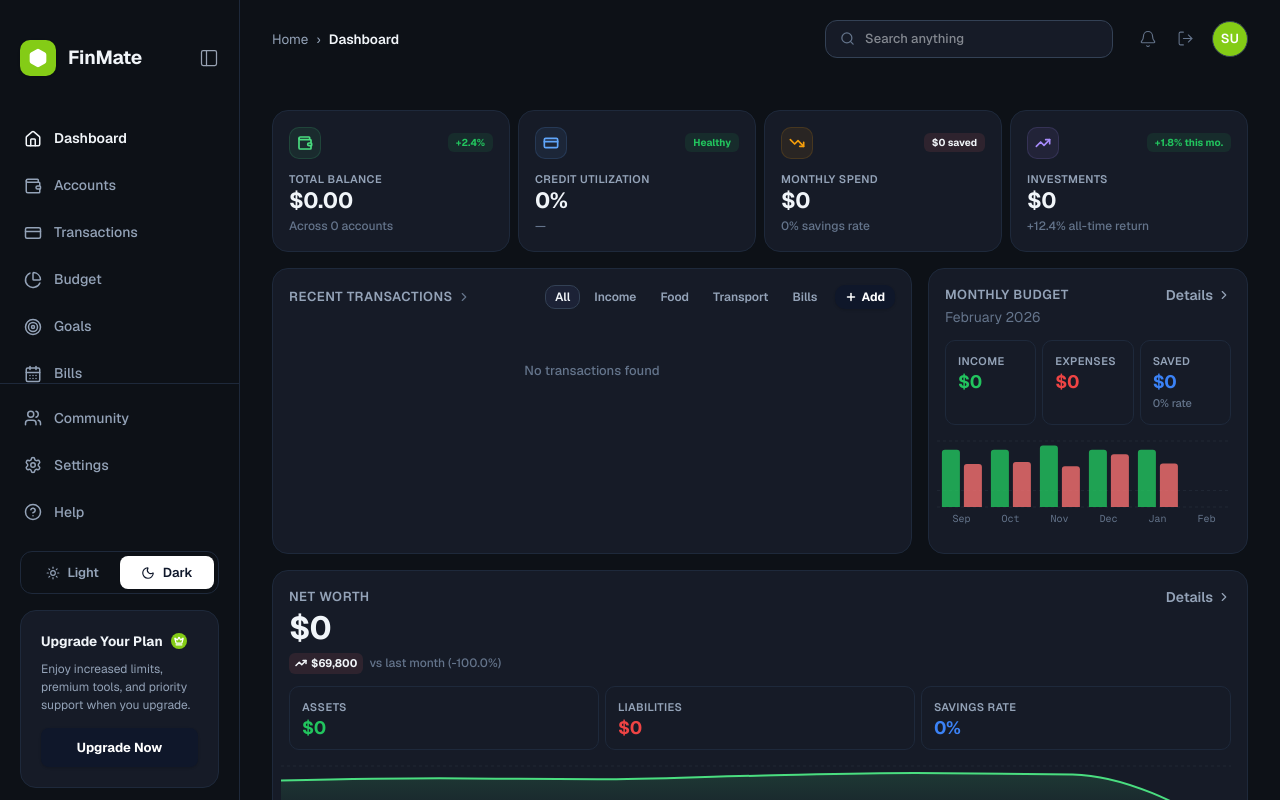
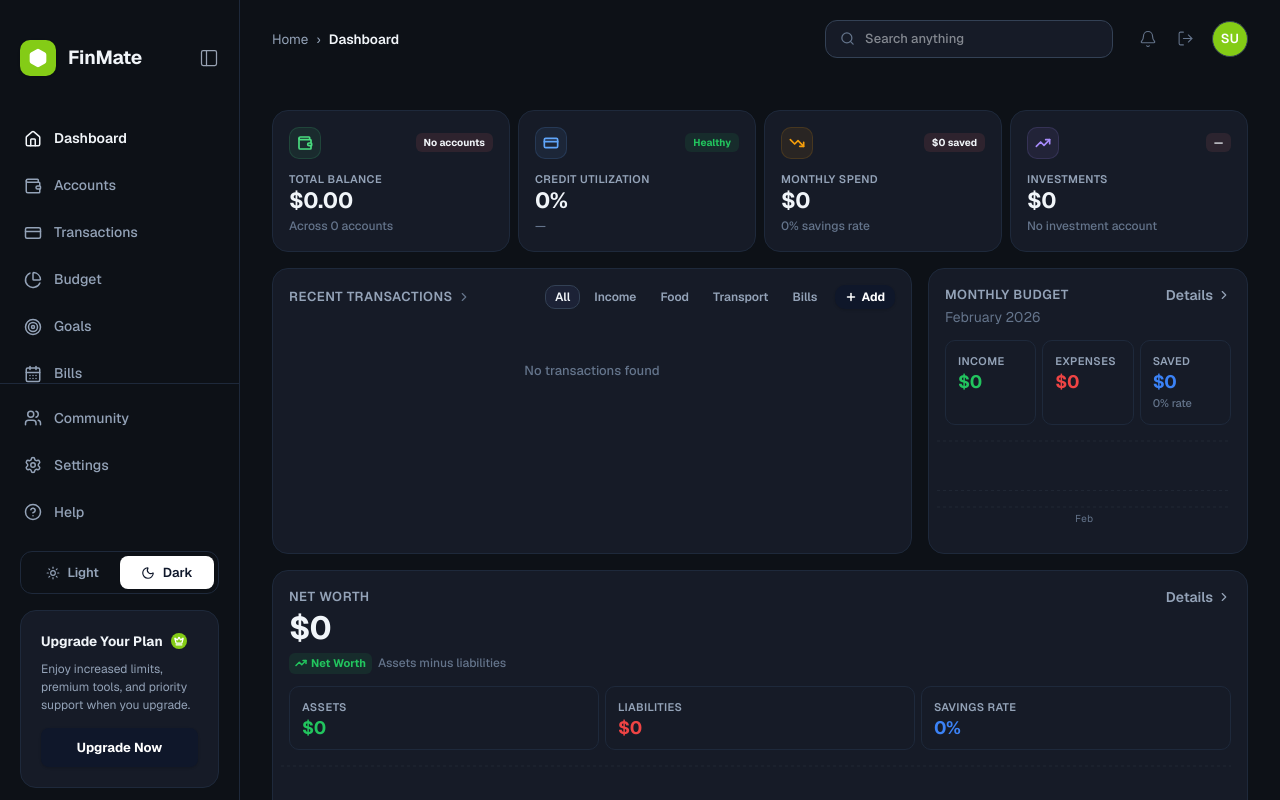
Before and after one commit to INTEL-ONBOARD/Finance-manager, a React (Vite) app: page /#/ in a window 1280 px wide. Built offline with nearby package versions, Linux system fonts and the light colour scheme; sample sign-in values are in the browser's storage.

Commit message:
feat: implement user data clearing functionality and update related components

```diff
--- a/src/preload/index.ts
+++ b/src/preload/index.ts
@@ -47,6 +47,7 @@ contextBridge.exposeInMainWorld('electron', {
       markRead: (userId: string, id: string): Promise<void> => ipcRenderer.invoke('db:notifications:markRead', userId, id),
       markAllRead: (userId: string): Promise<void> => ipcRenderer.invoke('db:notifications:markAllRead', userId),
     },
+    clearUserData: (userId: string): Promise<void> => ipcRenderer.invoke('db:user:clearData', userId),
   },
 
   // Chat
--- a/src/renderer/src/components/BudgetCard.tsx
+++ b/src/renderer/src/components/BudgetCard.tsx
@@ -4,13 +4,6 @@ import { Link } from 'react-router-dom';
 import { BarChart, Bar, XAxis, YAxis, Tooltip, ResponsiveContainer, CartesianGrid } from 'recharts';
 import { useFinance } from '@/context/FinanceContext';
 
-const historicalMonths = [
-  { month: 'Sep', income: 5200, expenses: 3900 },
-  { month: 'Oct', income: 5200, expenses: 4100 },
-  { month: 'Nov', income: 5600, expenses: 3700 },
-  { month: 'Dec', income: 5200, expenses: 4800 },
-  { month: 'Jan', income: 5200, expenses: 3950 },
-];
 
 const CustomTooltip = ({ active, payload, label }: any) => {
   if (!active || !payload?.length) return null;
@@ -33,9 +26,9 @@ const CustomTooltip = ({ active, payload, label }: any) => {
 
 export default function BudgetCard() {
   const { monthlyIncome, monthlyExpenses, monthlySaved, savingsRate } = useFinance();
+  const currentMonth = new Date().toLocaleDateString('en-US', { month: 'short' });
   const chartData = [
-    ...historicalMonths,
-    { month: 'Feb', income: Math.round(monthlyIncome), expenses: Math.round(monthlyExpenses) },
+    { month: currentMonth, income: Math.round(monthlyIncome), expenses: Math.round(monthlyExpenses) },
   ];
 
   return (
--- a/src/renderer/src/components/NetWorthCard.tsx
+++ b/src/renderer/src/components/NetWorthCard.tsx
@@ -3,16 +3,6 @@ import { TrendingUp, ChevronRight } from 'lucide-react';
 import { Link } from 'react-router-dom';
 import { AreaChart, Area, XAxis, YAxis, Tooltip, ResponsiveContainer, CartesianGrid } from 'recharts';
 import { useFinance } from '@/context/FinanceContext';
-
-// Static 7-month historical trend (last 6 months + current derived from live data)
-const historicalData = [
-  { month: 'Aug', value: 62400 },
-  { month: 'Sep', value: 65100 },
-  { month: 'Oct', value: 63800 },
-  { month: 'Nov', value: 68200 },
-  { month: 'Dec', value: 71500 },
-  { month: 'Jan', value: 69800 },
-];
 
 const CustomTooltip = ({ active, payload }: any) => {
   if (!active || !payload?.length) return null;
@@ -28,18 +18,13 @@ const CustomTooltip = ({ active, payload }: any) => {
 };
 
 export default function NetWorthCard() {
-  const { netWorth, accounts } = useFinance();
+  const { netWorth, accounts, monthlyIncome, monthlySaved } = useFinance();
   const totalAssets = accounts.filter(a => a.balance > 0).reduce((s, a) => s + a.balance, 0);
   const totalLiab = accounts.filter(a => a.balance < 0).reduce((s, a) => s + Math.abs(a.balance), 0);
-  const savingsAcct = accounts.find(a => a.type === 'savings');
-  const income = 6192.50; // monthlyIncome from context seed
-  const savingsRate = savingsAcct ? Math.round((savingsAcct.balance / income) * 10) : 0;
+  const savingsRate = monthlyIncome > 0 ? Math.round((monthlySaved / monthlyIncome) * 100) : 0;
 
-  const chartData = [...historicalData, { month: 'Feb', value: Math.round(netWorth) }];
-
-  const prevMonth = historicalData[historicalData.length - 1].value;
-  const change = netWorth - prevMonth;
-  const changePct = ((change / prevMonth) * 100).toFixed(1);
+  const currentMonth = new Date().toLocaleDateString('en-US', { month: 'short' });
+  const chartData = [{ month: currentMonth, value: Math.round(netWorth) }];
 
   return (
     <motion.div initial={{ opacity: 0, y: 14 }} animate={{ opacity: 1, y: 0 }}
@@ -55,10 +40,10 @@ export default function NetWorthCard() {
           </div>
           <div className="flex items-center gap-1.5 mt-2">
             <span className="flex items-center gap-1 px-1.5 py-0.5 rounded-md text-[11px] font-bold"
-              style={{ background: change >= 0 ? 'rgba(34,197,94,0.1)' : 'rgba(248,113,113,0.1)', color: change >= 0 ? 'var(--accent-green)' : 'var(--text-primary)' }}>
-              <TrendingUp size={12} strokeWidth={3} /> {change >= 0 ? '+' : ''}${Math.abs(change).toLocaleString('en-US', { maximumFractionDigits: 0 })}
+              style={{ background: netWorth >= 0 ? 'rgba(34,197,94,0.1)' : 'rgba(248,113,113,0.1)', color: netWorth >= 0 ? 'var(--accent-green)' : 'var(--accent-red)' }}>
+              <TrendingUp size={12} strokeWidth={3} /> Net Worth
             </span>
-            <span style={{ fontSize: 12, color: 'var(--text-muted)', fontWeight: 500 }}>vs last month ({change >= 0 ? '+' : ''}{changePct}%)</span>
+            <span style={{ fontSize: 12, color: 'var(--text-muted)', fontWeight: 500 }}>Assets minus liabilities</span>
           </div>
         </div>
         <Link to="/accounts" className="flex items-center gap-1 text-sm font-semibold group transition-colors" style={{ color: 'var(--text-secondary)', textDecoration: 'none' }}>
--- a/src/renderer/src/components/StatCards.tsx
+++ b/src/renderer/src/components/StatCards.tsx
@@ -19,8 +19,8 @@ export default function StatCards() {
       sub: `Across ${accounts.filter(a => a.type !== 'credit').length} accounts`,
       icon: Wallet,
       color: '#4ade80',
-      trend: '+2.4%',
-      good: true,
+      trend: accounts.filter(a => a.type !== 'credit').length > 0 ? 'All accounts' : 'No accounts',
+      good: totalBalance > 0,
       href: '/accounts',
     },
     {
@@ -46,11 +46,11 @@ export default function StatCards() {
     {
       label: 'Investments',
       value: investmentAccount ? `$${investmentAccount.balance.toLocaleString()}` : '$0',
-      sub: '+12.4% all-time return',
+      sub: investmentAccount ? 'Investment portfolio' : 'No investment account',
       icon: TrendingUp,
       color: '#a78bfa',
-      trend: '+1.8% this mo.',
-      good: true,
+      trend: investmentAccount ? 'Portfolio' : '—',
+      good: !!investmentAccount,
       href: '/investments',
     },
   ];
--- a/src/renderer/src/components/chat/NewDMModal.tsx
+++ b/src/renderer/src/components/chat/NewDMModal.tsx
@@ -43,7 +43,7 @@ export default function NewDMModal({ open, onClose }: Props) {
             transition={{ duration: 0.22, ease: [0.16, 1, 0.3, 1] }}
             className="w-full max-w-sm rounded-2xl p-5 pointer-events-auto"
             style={{
-              background: '#1a2035',
+              background: 'var(--bg-card)',
               border: '1px solid var(--border-light)',
               boxShadow: '0 32px 64px rgba(0,0,0,0.6)',
             }}
--- a/src/renderer/src/pages/BudgetPage.tsx
+++ b/src/renderer/src/pages/BudgetPage.tsx
@@ -16,13 +16,6 @@ const BUDGET_LIMITS: Record<string, number> = {
   Utilities: 200, Health: 100, Shopping: 200, Entertainment: 150,
 };
 
-const historicalData = [
-  { month: 'Sep', income: 5200, expenses: 3900 },
-  { month: 'Oct', income: 5200, expenses: 4100 },
-  { month: 'Nov', income: 5600, expenses: 3700 },
-  { month: 'Dec', income: 5200, expenses: 4800 },
-  { month: 'Jan', income: 5200, expenses: 3950 },
-];
 
 export default function BudgetPage() {
   const { transactions, monthlyIncome, monthlyExpenses, monthlySaved, savingsRate } = useFinance();
@@ -42,7 +35,7 @@ export default function BudgetPage() {
     })).sort((a, b) => b.spent - a.spent);
   }, [transactions, currentMonthPrefix]);
 
-  const chartData = [...historicalData, { month: currentMonthLabel, income: Math.round(monthlyIncome), expenses: Math.round(monthlyExpenses) }];
+  const chartData = [{ month: currentMonthLabel, income: Math.round(monthlyIncome), expenses: Math.round(monthlyExpenses) }];
 
   return (
     <AppShell>
--- a/src/renderer/src/pages/SettingsPage.tsx
+++ b/src/renderer/src/pages/SettingsPage.tsx
@@ -1,4 +1,5 @@
 import { useState, useEffect } from 'react';
+import { useAuth } from '@/context/AuthContext';
 import { motion, AnimatePresence } from 'framer-motion';
 import {
   User, Bell, Shield, CreditCard, Crown, Check, ChevronRight,
@@ -20,8 +21,12 @@ const CURRENCIES = ['USD', 'EUR', 'GBP', 'LKR', 'AUD', 'CAD', 'JPY', 'SGD'];
 const TIMEZONES  = ['Asia/Colombo', 'America/New_York', 'America/Los_Angeles', 'Europe/London', 'Europe/Paris', 'Australia/Sydney', 'Asia/Tokyo'];
 
 export default function SettingsPage() {
+  const { user } = useAuth();
   const [active, setActive] = useState('profile');
   const [saved, setSaved]   = useState(false);
+  const [clearConfirm, setClearConfirm] = useState(false);
+  const [clearing, setClearing] = useState(false);
+  const [clearDone, setClearDone] = useState(false);
   const [profile, setProfile] = useState({
     name: 'K. Wenuja', email: 'kwenuja@email.com', currency: 'USD', timezone: 'Asia/Colombo',
   });
@@ -50,6 +55,19 @@ export default function SettingsPage() {
     ];
     return () => cleanups.forEach(fn => fn());
   }, []);
+
+  const handleClearData = async () => {
+    if (!clearConfirm) { setClearConfirm(true); return; }
+    setClearing(true);
+    try {
+      await window.electron?.db.clearUserData(user!.id);
+      setClearDone(true);
+      setTimeout(() => setClearDone(false), 2500);
+    } finally {
+      setClearing(false);
+      setClearConfirm(false);
+    }
+  };
 
   const handleSave = () => {
     setSaved(true);
@@ -318,6 +336,26 @@ export default function SettingsPage() {
                     </div>
                     <ChevronRight size={14} />
                   </button>
+
+                  <button
+                    onClick={handleClearData}
+                    disabled={clearing}
+                    className="flex items-center gap-3 p-4 rounded-2xl text-left w-full transition-all"
+                    style={{ border: '1px solid rgba(248,113,113,0.25)', background: clearConfirm ? 'rgba(248,113,113,0.1)' : 'rgba(248,113,113,0.04)', color: 'var(--accent-red)' }}>
+                    <div className="w-9 h-9 rounded-xl flex items-center justify-center shrink-0"
+                      style={{ background: 'rgba(248,113,113,0.1)', border: '1px solid rgba(248,113,113,0.2)' }}>
+                      <Trash2 size={14} style={{ color: 'var(--accent-red)' }} />
+                    </div>
+                    <div className="flex-1">
+                      <div style={{ fontSize: 13, fontWeight: 600 }}>
+                        {clearing ? 'Clearing…' : clearDone ? 'All data cleared' : clearConfirm ? 'Click again to confirm' : 'Clear All My Data'}
+                      </div>
+                      <div style={{ fontSize: 11, color: 'rgba(248,113,113,0.7)', marginTop: 2 }}>
+                        {clearDone ? 'Your data has been removed' : clearConfirm ? 'This will delete all transactions, goals, bills and accounts' : 'Remove all transactions, goals, bills, and accounts'}
+                      </div>
+                    </div>
+                    {!clearing && <ChevronRight size={14} />}
+                  </button>
                 </div>
               </motion.div>
             )}
--- a/src/renderer/src/types/electron.d.ts
+++ b/src/renderer/src/types/electron.d.ts
@@ -42,6 +42,7 @@ declare global {
           markRead: (userId: string, id: string) => Promise<void>;
           markAllRead: (userId: string) => Promise<void>;
         };
+        clearUserData: (userId: string) => Promise<void>;
       };
       updater: {
         check:          () => Promise<void>;
```
Also changed, not shown: src/main/index.ts (+7 -44 lines).
